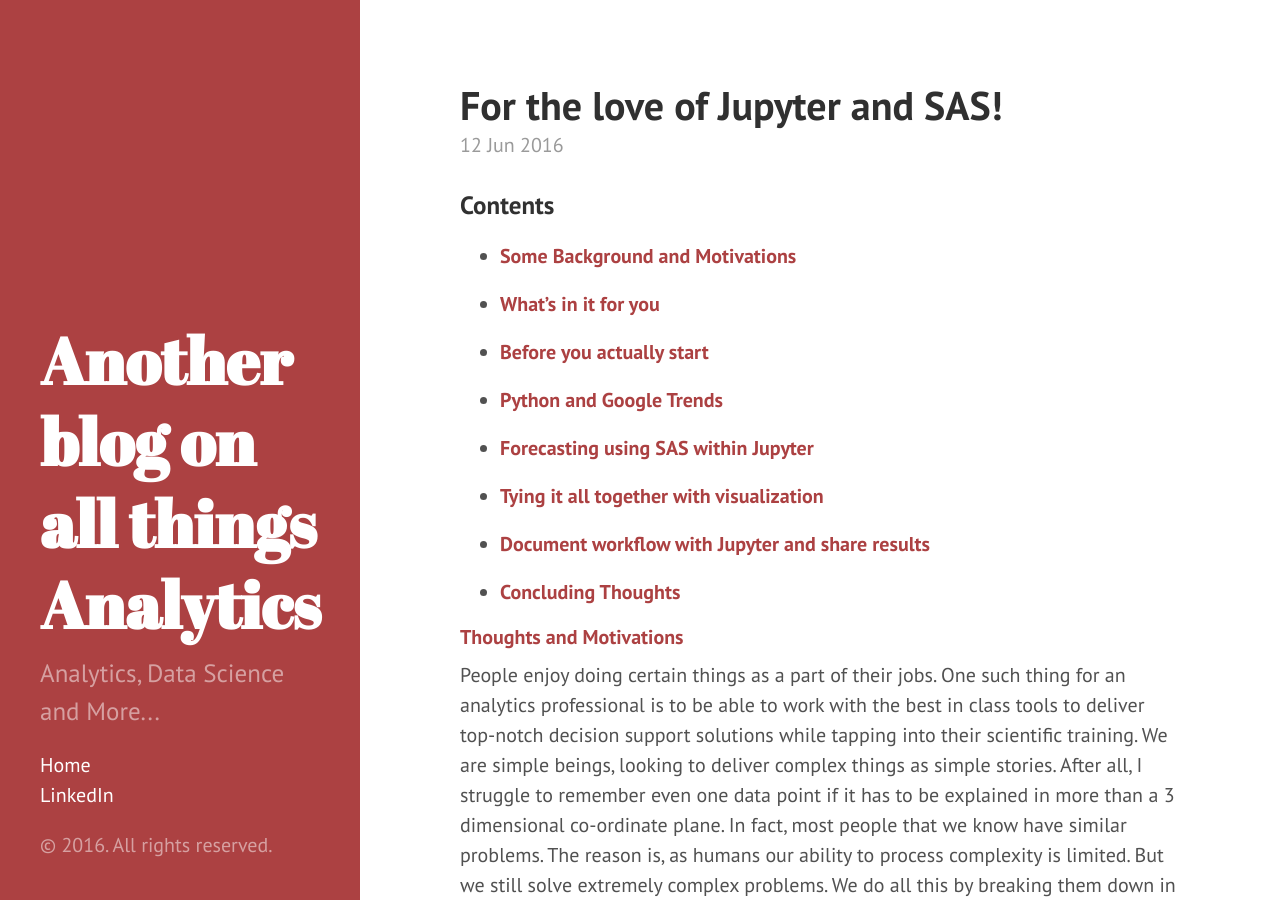
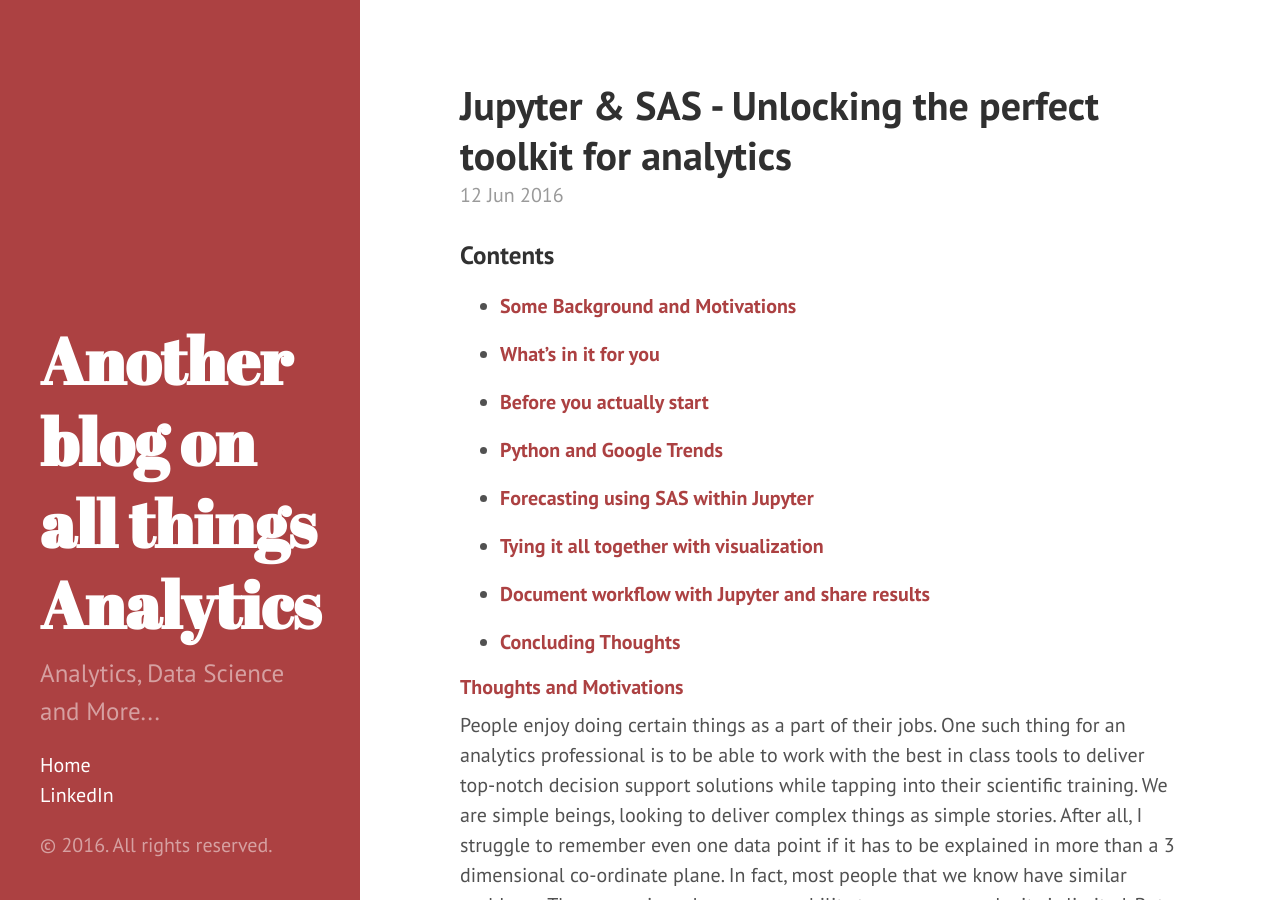
Before and after one commit to datasciencemonkey/datasciencemonkey.github.io, a Jekyll site: the page built from _posts/2016-06-12-for-the-love-of-jupyter-and-sas.markdown, in a window 1280 px wide and 900 px high. Built offline with Jekyll 4.4.1, drawn with Linux system fonts in a browser that asks for light colours.

Commit message:
Post update:  For the love of Jupyter and SAS!

```diff
--- a/_posts/2016-06-12-for-the-love-of-jupyter-and-sas.markdown
+++ b/_posts/2016-06-12-for-the-love-of-jupyter-and-sas.markdown
@@ -1,6 +1,6 @@
 ---
 published: true
-title:  For the love of Jupyter and SAS!
+title: Jupyter & SAS - Unlocking the perfect toolkit for analytics
 layout: post
 ---
 ### Contents
```
